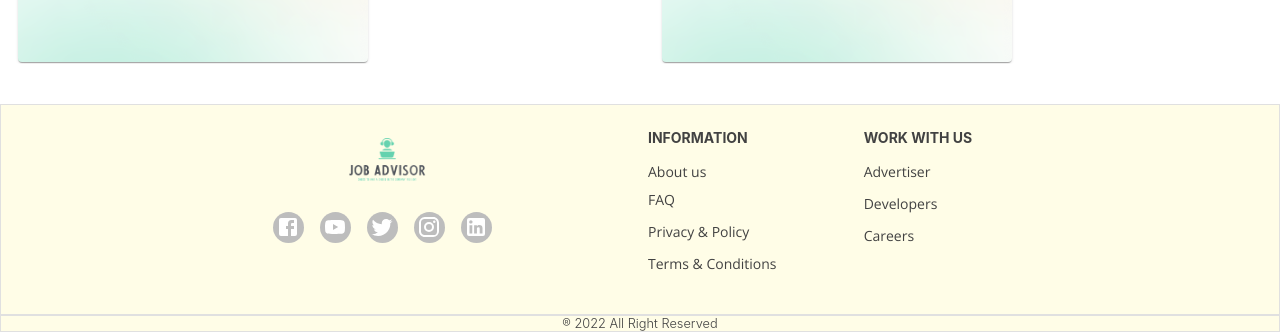
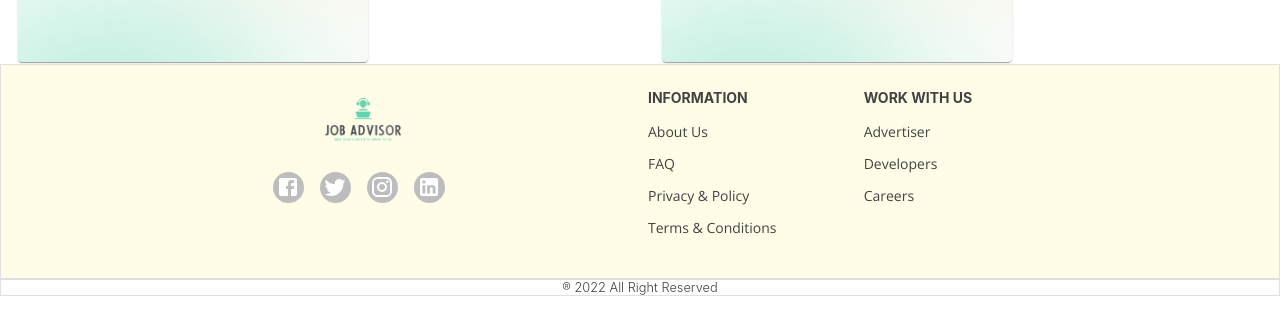
Before and after one commit to Job-Advisor-project/FrontEnd, a React (Create React App) app in the folder react/: page / in a window 1280 px wide. Shown: the part 847-1179 px from the top of the page. After the commit the page ends 1143 px from the top, so only its background shows below. Built offline with nearby package versions, Linux system fonts and the light colour scheme; no server answers.

Commit message:
adding footer

```diff
--- a/react/src/components/Footer.jsx
+++ b/react/src/components/Footer.jsx
@@ -5,7 +5,6 @@ import FacebookIcon from "@mui/icons-material/Facebook";
 import TwitterIcon from "@mui/icons-material/Twitter";
 import InstagramIcon from "@mui/icons-material/Instagram";
 import LinkedInIcon from "@mui/icons-material/LinkedIn";
-import YouTubeIcon from "@mui/icons-material/YouTube";
 import Avatar from "@mui/material/Avatar";
 import { Stack } from "@mui/system";
 
@@ -16,7 +15,6 @@ export default function Footer() {
         sx={{
           flexDirection: "row",
           alignItems: "stretch",
-          mt: 5,
           bgcolor: (theme) =>
             theme.palette.mode === "amber" ? "yellow.50" : "#fffde7",
           color: (theme) =>
@@ -30,7 +28,7 @@ export default function Footer() {
       >
         <Grid container spacing={2} justifyContent="center">
           <Grid item md={6} lg={4}>
-            <Typography sx={{ ml: 13 }}>
+            <Typography sx={{ ml: 10 }}>
               <img
                 src="../assets/ja-logo.png"
                 alt="jobadvisorlogo"
@@ -41,9 +39,6 @@ export default function Footer() {
             <Stack direction="row" spacing={2} sx={{ mx: 7, mb: 3 }}>
               <Avatar sx={{ width: 31, height: 31 }}>
                 <FacebookIcon />
-              </Avatar>
-              <Avatar sx={{ width: 31, height: 31 }}>
-                <YouTubeIcon />
               </Avatar>
               <Avatar sx={{ width: 31, height: 31 }}>
                 <TwitterIcon />
@@ -60,12 +55,11 @@ export default function Footer() {
             <Typography variant="caption1">INFORMATION</Typography>
             <List>
               <ListItemText>
-                <Typography lineHeight={2} variant="body2"></Typography>
+                <Typography lineHeight={2} variant="body2">
+                  About Us
+                </Typography>
               </ListItemText>
               <ListItemText>
-                <Typography lineHeight={2} variant="body2">
-                  About us
-                </Typography>
                 <Typography lineHeight={2} variant="body2">
                   FAQ
                 </Typography>
@@ -109,7 +103,7 @@ export default function Footer() {
           flexDirection: "row",
           textAlign: "center",
           bgcolor: (theme) =>
-            theme.palette.mode === "amber" ? "yellow.50" : "#fffde7",
+            theme.palette.mode === "dark" ? "#101010" : "#fff",
           color: (theme) =>
             theme.palette.mode === "dark" ? "grey.300" : "grey.800",
           border: "1px solid",
```
